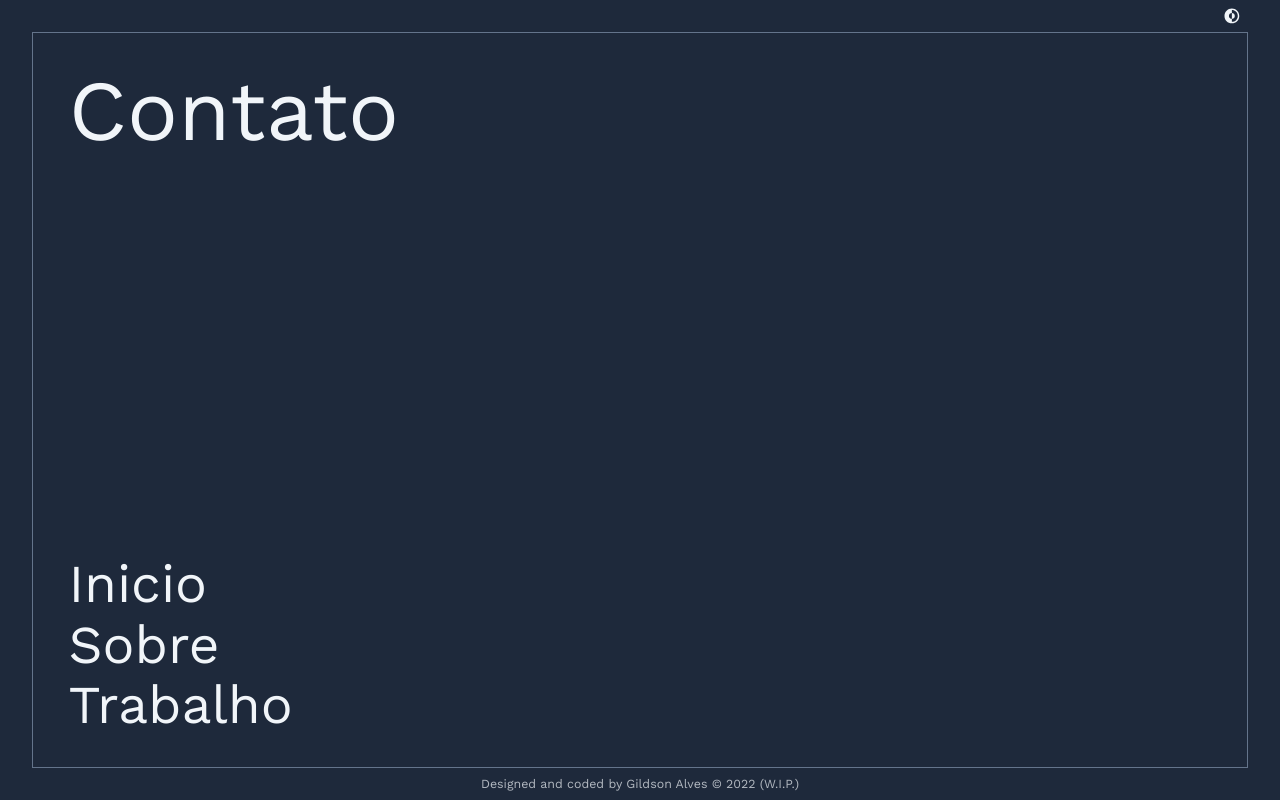
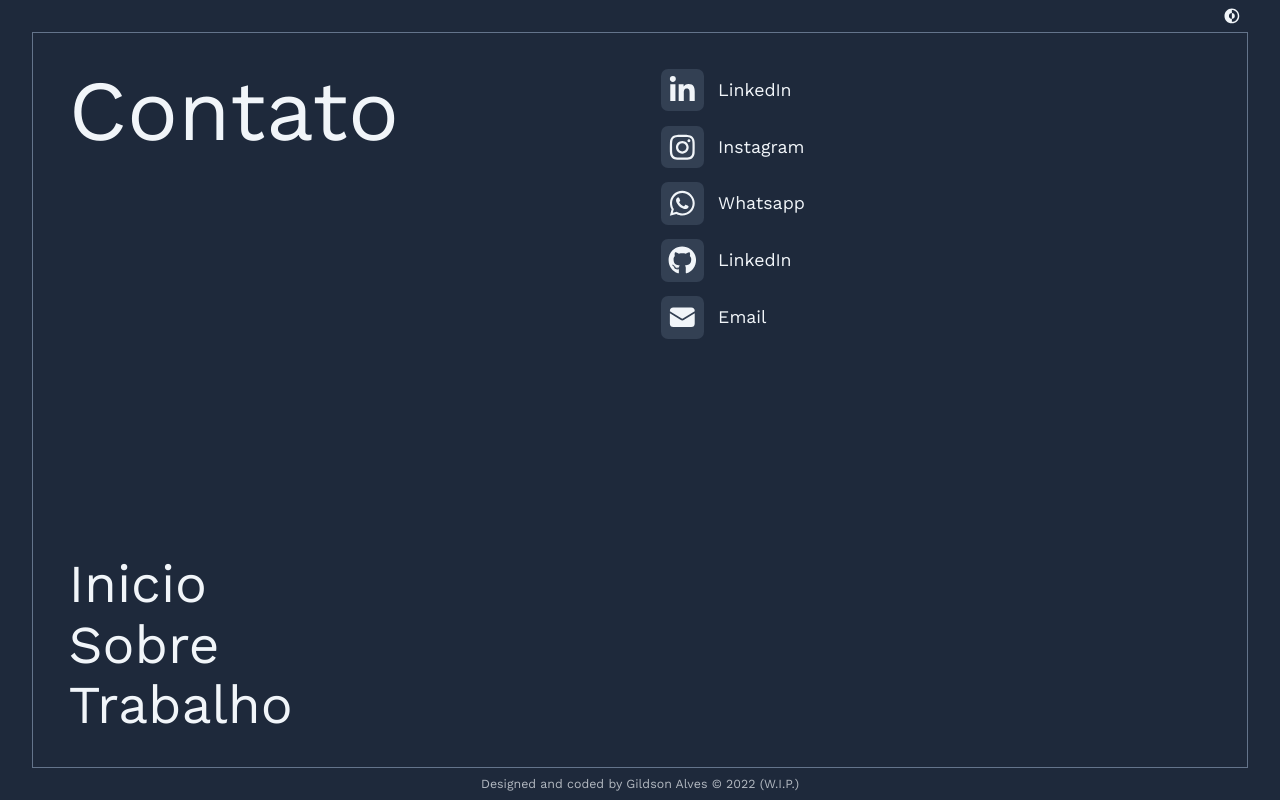
Before and after one commit to GilAlvez/portfolio, a Next.js app: page /contact in a window 1280 px wide. Built offline with nearby package versions, Linux system fonts and the light colour scheme.

Commit message:
(feat page) contact with social link

```diff
--- a/app/contact/page.tsx
+++ b/app/contact/page.tsx
@@ -1,8 +1,11 @@
 import Link from 'next/link';
+import { FaGithub, FaInstagram, FaLinkedinIn, FaWhatsapp } from 'react-icons/fa';
+import { HiEnvelope } from 'react-icons/hi2';
+import Social from '../../components/Social';
 
 const Contact = () => {
 	return (
-		<div className="grid grid-cols-1 md:grid-cols-2 gap-10 h-full">
+		<div className="grid grid-cols-1 md:grid-cols-2 gap-12 h-full">
 			<div className="flex flex-col justify-between">
 				<div>
 					<Link href="/">
@@ -21,7 +24,33 @@ const Contact = () => {
 					</Link>
 				</div>
 			</div>
-			<div></div>
+			<div className="flex flex-col gap-4">
+				<Social
+					link="https://www.linkedin.com/in/gildson-alves/"
+					name="LinkedIn"
+					icon={<FaLinkedinIn className="text-5xl p-2 rounded-lg bg-slate-500/30" />}
+				/>
+				<Social
+					link="https://www.linkedin.com/in/gildson-alves/"
+					name="Instagram"
+					icon={<FaInstagram className="text-5xl p-2 rounded-lg bg-slate-500/30" />}
+				/>
+				<Social
+					link="https://www.linkedin.com/in/gildson-alves/"
+					name="Whatsapp"
+					icon={<FaWhatsapp className="text-5xl p-2 rounded-lg bg-slate-500/30" />}
+				/>
+				<Social
+					link="https://www.linkedin.com/in/gildson-alves/"
+					name="LinkedIn"
+					icon={<FaGithub className="text-5xl p-2 rounded-lg bg-slate-500/30" />}
+				/>
+				<Social
+					link="https://www.linkedin.com/in/gildson-alves/"
+					name="Email"
+					icon={<HiEnvelope className="text-5xl p-2 rounded-lg bg-slate-500/30" />}
+				/>
+			</div>
 		</div>
 	);
 };
--- a/app/globals.css
+++ b/app/globals.css
@@ -51,12 +51,6 @@ body {
 	h5 {
 		@apply text-xl;
 	}
-	h6,
-	p,
-	a,
-	span {
-		@apply text-base;
-	}
 	b,
 	strong {
 		@apply font-medium;
```
